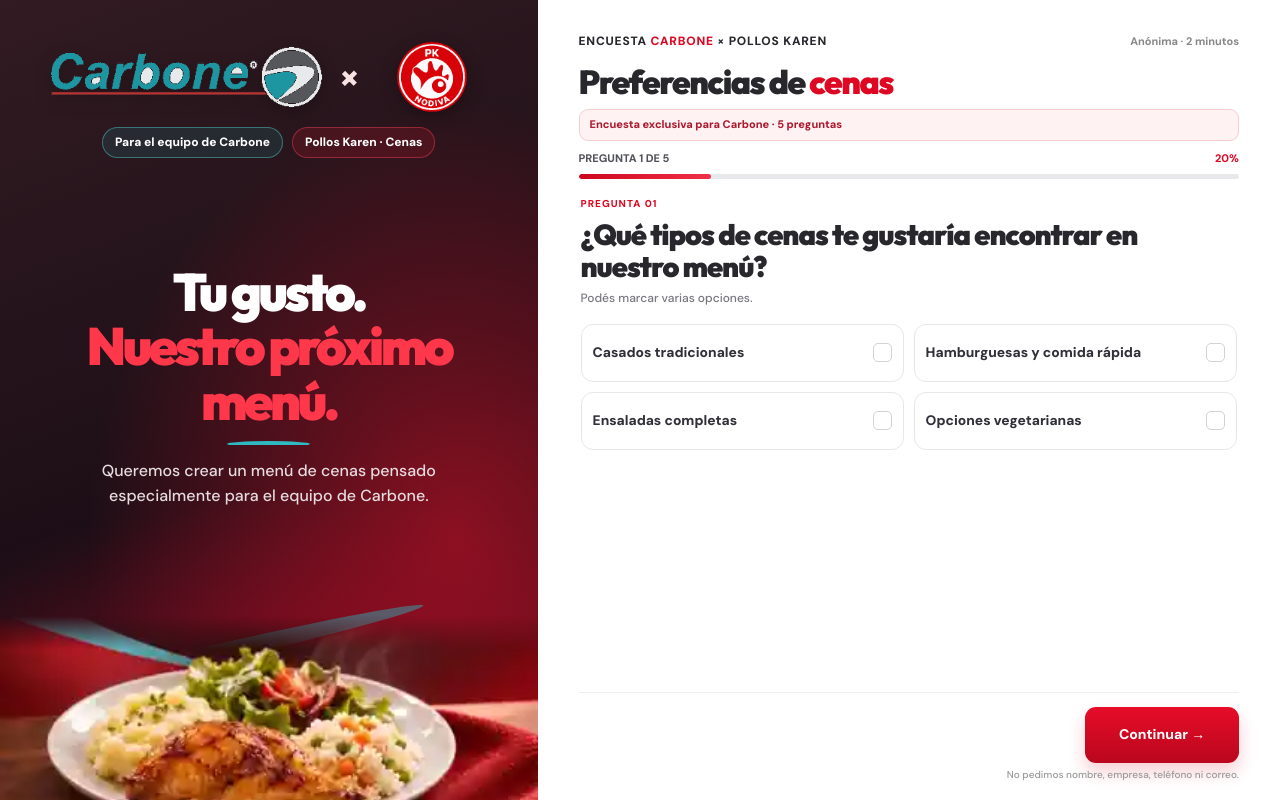
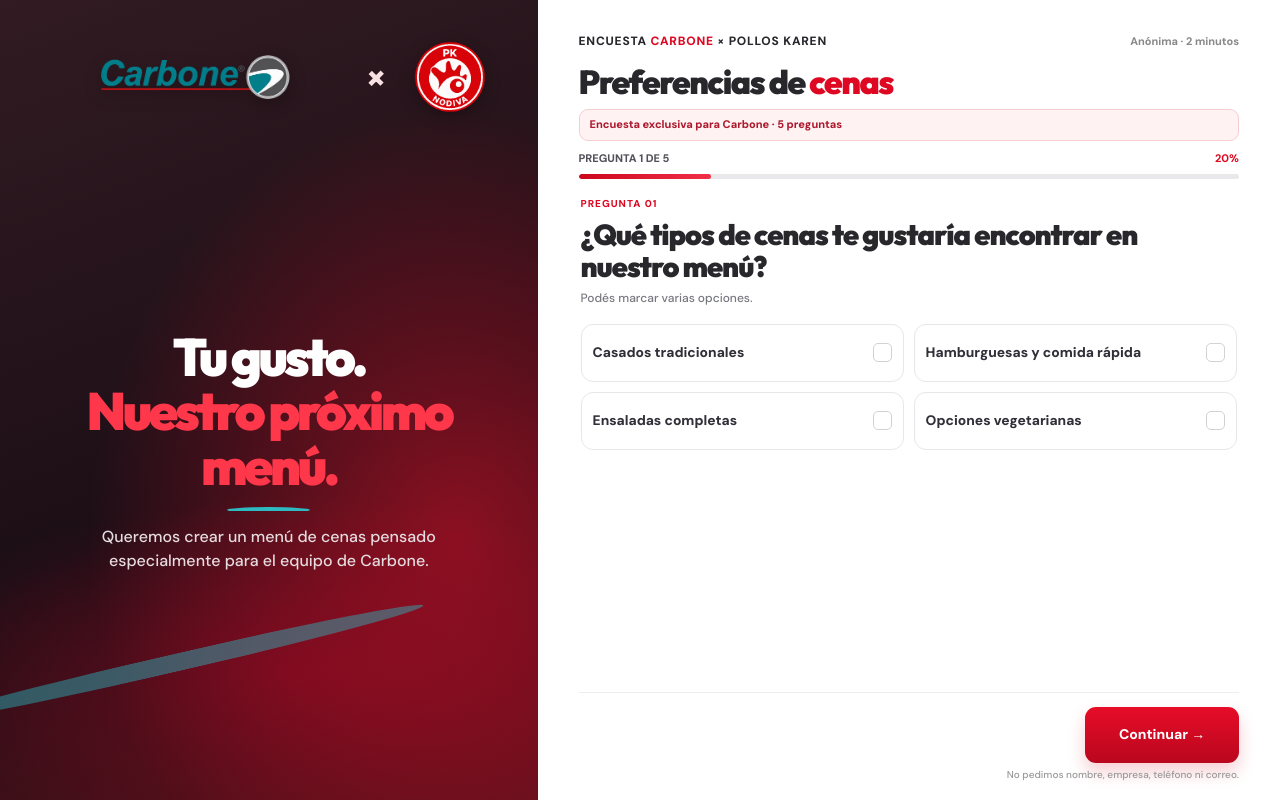
Before and after one commit to alediaz07/Encuesta-carbone, a plain HTML site: page index.html in a window 1280 px wide. Drawn offline with Linux system fonts and the light colour scheme.

Commit message:
Actualizar logo de Carbone y limpiar panel izquierdo sin foto ni etiquetas

```diff
--- a/index.html
+++ b/index.html
@@ -13,9 +13,9 @@
 :root{--red:#de0822;--red2:#f03247;--teal:#2fbac2;--dark:#251118;--ink:#28272c;--muted:#71727c;--line:#e7e7e9;--paper:#fff;--soft:#fbf9fa}
 *,*:before,*:after{box-sizing:border-box}html,body{margin:0;width:100%;height:100%;height:100dvh;overflow:hidden}body{font:500 14px/1.4 'DM Sans',sans-serif;color:var(--ink);background:#eee9eb;-webkit-font-smoothing:antialiased}button,input,textarea{font:inherit}button{cursor:pointer}button:focus-visible,input:focus-visible,textarea:focus-visible,a:focus-visible{outline:3px solid var(--teal);outline-offset:3px}
 .shell{display:grid;grid-template-columns:minmax(0,42%) minmax(0,58%);height:100vh;height:100dvh;max-width:1640px;margin:auto;background:var(--paper);overflow:hidden;box-shadow:0 0 35px #1f12121a}
-.brand-panel{height:100%;min-height:0;position:relative;isolation:isolate;overflow:hidden;display:flex;flex-direction:column;justify-content:space-between;padding:clamp(19px,3.2vw,52px) clamp(18px,3vw,48px) 0;color:#fff;background:radial-gradient(ellipse at 85% 67%,#891021 0,transparent 57%),linear-gradient(160deg,#321b22,#1c0e16 58%,#5b101a)}
+.brand-panel{height:100%;min-height:0;position:relative;isolation:isolate;overflow:hidden;display:flex;flex-direction:column;justify-content:center;gap:clamp(16px,4vh,54px);padding:clamp(19px,3.2vw,52px) clamp(18px,3vw,48px);color:#fff;background:radial-gradient(ellipse at 85% 67%,#891021 0,transparent 57%),linear-gradient(160deg,#321b22,#1c0e16 58%,#5b101a)}
 .brand-panel:before{content:"";position:absolute;inset:auto -35% -8% -25%;height:48%;background:radial-gradient(ellipse,#e6002b45,transparent 65%);z-index:-1}.brand-panel:after{content:"";position:absolute;left:-15%;right:20%;bottom:16%;border-bottom:18px solid #29b7c0;border-radius:80%;transform:rotate(-13deg);opacity:.45;z-index:-1}
-.logos{display:flex;align-items:center;justify-content:center;gap:clamp(8px,1.2vw,20px);height:clamp(48px,9vh,99px);flex:0 0 auto}.logos img{object-fit:contain;max-height:100%;min-width:0;filter:drop-shadow(0 5px 8px #0004)}.carbone{width:60%}.pk{width:25%}.times{font:800 clamp(19px,3vw,32px) Outfit,sans-serif;color:#f8e1e2}.audience{display:flex;flex-wrap:wrap;align-items:center;justify-content:center;gap:9px;margin-top:14px}.audience span{font-size:clamp(9px,1vw,12px);padding:6px 12px;border-radius:25px;border:1px solid #52c7c37a;background:#1c717339;font-weight:800;text-align:center}.audience span:last-child{border-color:#e53b547d;background:#ae19283c}
+.logos{display:flex;align-items:center;justify-content:center;gap:clamp(8px,1.2vw,20px);height:clamp(48px,9vh,99px);flex:0 0 auto}.logos img{object-fit:contain;max-height:100%;min-width:0;filter:drop-shadow(0 5px 8px #0004)}.carbone{width:70%}.pk{width:22%}.times{font:800 clamp(19px,3vw,32px) Outfit,sans-serif;color:#f8e1e2}.audience{display:flex;flex-wrap:wrap;align-items:center;justify-content:center;gap:9px;margin-top:14px}.audience span{font-size:clamp(9px,1vw,12px);padding:6px 12px;border-radius:25px;border:1px solid #52c7c37a;background:#1c717339;font-weight:800;text-align:center}.audience span:last-child{border-color:#e53b547d;background:#ae19283c}
 .hero-copy{text-align:center;margin:auto;max-width:430px;padding:10px 0}.hero-copy h1{font:900 clamp(31px,4.1vw,65px)/1.04 Outfit,sans-serif;letter-spacing:-.065em;margin:0 0 13px}.hero-copy h1 em{font-style:normal;color:#ff374a;display:block}.swoosh{width:83px;height:6px;border-top:4px solid var(--teal);border-radius:50%;margin:12px auto}.hero-copy p{font-size:clamp(11px,1.3vw,16px);line-height:1.55;color:#e6dbdf;max-width:360px;margin:12px auto 0}.brand-panel .photo{display:block;width:calc(100% + clamp(36px,6vw,96px));margin:0 calc(-1 * clamp(18px,3vw,48px));height:clamp(72px,23vh,240px);object-fit:cover;object-position:center 50%;mask-image:linear-gradient(to bottom,transparent,#000 18%);flex-shrink:1}
 .survey{height:100%;min-height:0;display:flex;flex-direction:column;padding:clamp(14px,3vh,35px) clamp(18px,3.2vw,49px) clamp(12px,2.3vh,28px);overflow:hidden;position:relative}
 .survey-top{display:flex;justify-content:space-between;align-items:center;gap:8px;min-height:35px}.kicker{font-size:clamp(10px,1vw,12px);letter-spacing:.065em;font-weight:900;text-transform:uppercase}.kicker span{color:var(--red)}.anon{white-space:nowrap;color:#888;font-size:11px;font-weight:700}.survey-title{font:900 clamp(20px,2.6vw,38px)/1.06 Outfit,sans-serif;letter-spacing:-.045em;margin:6px 0 5px}.survey-title em{color:var(--red);font-style:normal}.note{margin:4px 0 10px;padding:7px 10px;border-radius:9px;color:#ad1a2e;background:#fff2f3;font-size:11px;font-weight:750;border:1px solid #f6ced1}
@@ -36,11 +36,11 @@
 <div class="shell">
 <aside class="brand-panel" aria-label="Carbone y Pollos Karen">
   <div>
-    <div class="logos"><img src="assets/carbone.png" class="carbone" alt="Carbone"><span class="times" aria-hidden="true">×</span><img src="assets/pollos-karen.png" class="pk" alt="Pollos Karen"></div>
-    <div class="audience"><span>Para el equipo de Carbone</span><span>Pollos Karen · Cenas</span></div>
+    <div class="logos"><img src="assets/carbone-v2.webp" class="carbone" alt="Carbone"><span class="times" aria-hidden="true">×</span><img src="assets/pollos-karen.png" class="pk" alt="Pollos Karen"></div>
+
   </div>
   <div class="hero-copy"><h1>Tu gusto.<em>Nuestro próximo menú.</em></h1><div class="swoosh"></div><p>Queremos crear un menú de cenas pensado especialmente para el equipo de Carbone.</p></div>
-  <img class="photo" src="assets/cena-carbone.webp" alt="Cena de pollo con acompañamientos">
+
 </aside>
 <main class="survey" aria-label="Encuesta de preferencias de cenas">
   <header class="survey-top"><div class="kicker">ENCUESTA <span>CARBONE</span> × POLLOS KAREN</div><div class="anon">Anónima · 2 minutos</div></header>
```
Also changed, not shown: assets/carbone-v2.webp (added).
